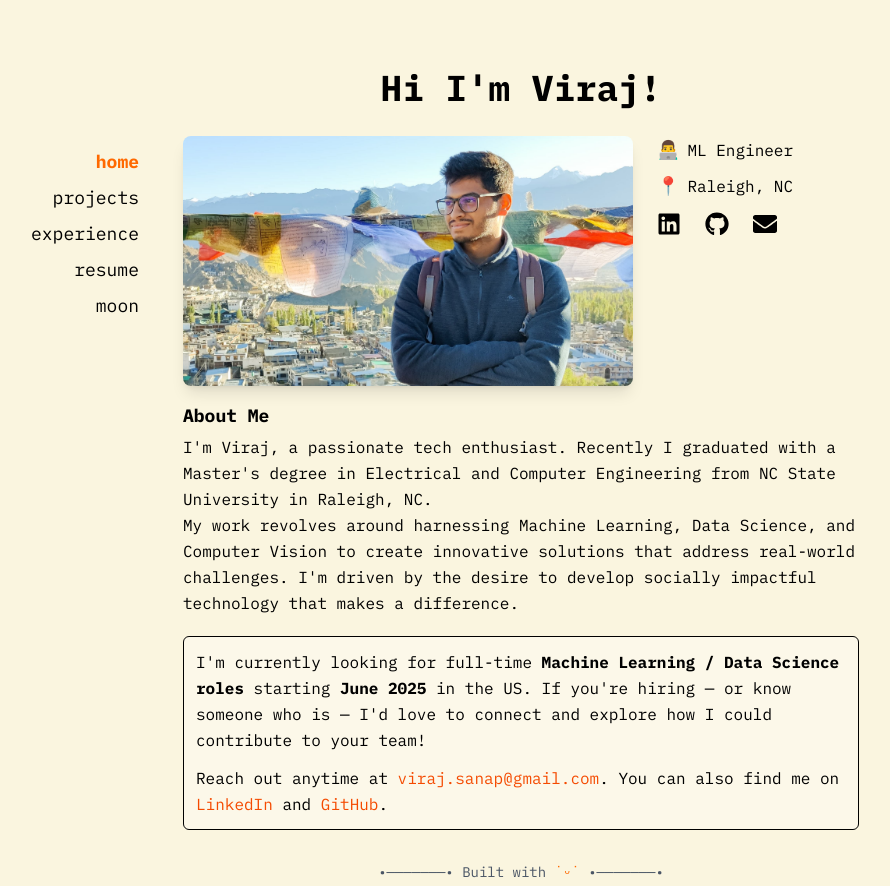
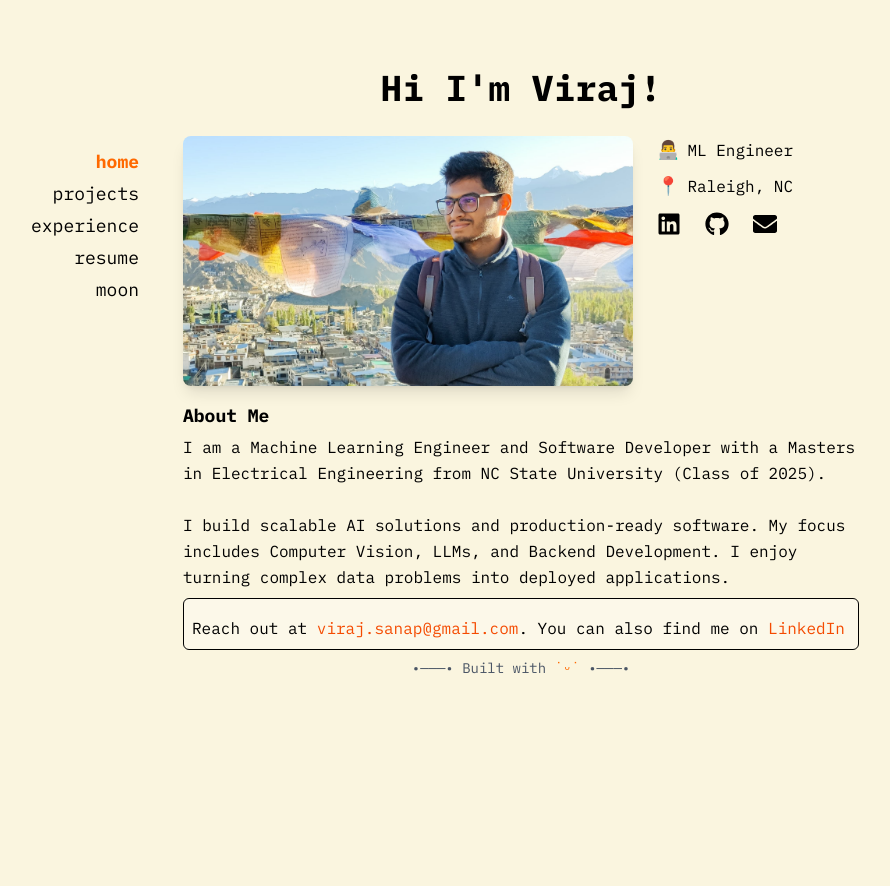
Before and after one commit to virajsanap/virajsanap.github.io, a React (Vite) app: page / in a window 1280 px wide. Shown: the whole page, without its empty margins (193-1083 px from the left). After the commit the page ends 800 px from the top, so only its background shows below. Built offline with nearby package versions, Linux system fonts and the light colour scheme.

Commit message:
fixed home page

```diff
--- a/src/AnimatedRoutes.jsx
+++ b/src/AnimatedRoutes.jsx
@@ -6,7 +6,6 @@ import Home from './Home';
 import Projects from './Projects';
 import Resume from './Resume';
 import Experience from './Experience';
-import HomeContent from './HomeContent';
 import HomeContentMobile from './HomeContentMobile';
 
 export default function AnimatedRoutes() {
--- a/src/App.css
+++ b/src/App.css
@@ -15,6 +15,7 @@ body {
 
 html {
   overflow-y: scroll;
+  overflow-x: hidden;
 }
 
 .home-header {
--- a/src/App.jsx
+++ b/src/App.jsx
@@ -3,7 +3,7 @@ import Home from './Home';
 import Projects from './Projects';
 import Resume from './Resume';
 import Experience from './Experience';
-import HomeContent from './HomeContent';
+
 import './App.css'
 import AnimatedRoutes from './AnimatedRoutes';
 
--- a/src/Home.jsx
+++ b/src/Home.jsx
@@ -22,6 +22,15 @@ function Home() {
     document.body.style.color = theme === "sun" ? "white" : "black";
   }, [theme]);
 
+  // 1. Base: Box settings for mobile. On Desktop (md), we remove border and padding.
+  const baseBoxStyle = "px-2 py-1 border rounded transition-all duration-200 text-sm sm:text-base md:border-0 md:p-0 md:text-lg";
+
+  // 2. Inactive: Hover background works on mobile. On Desktop (md), hover background is transparent.
+  const inactiveStyle = "border-gray-500/30 hover:border-orange-400 hover:bg-orange-50/10 hover:text-orange-500 md:hover:bg-transparent";
+
+  // 3. Active: Background/Border on mobile. On Desktop (md), transparent background, no shadow, just bold text.
+  const activeStyle = "bg-orange-100/20 border-orange-500 text-orange-500 font-bold shadow-sm md:bg-transparent md:shadow-none";
+
   return (
     <div className="flex flex-col justify-center w-full md:max-w-4xl mx-auto mt-[8vh] p-1">
       <div className="flex flex-col md:flex-row w-full ">
@@ -29,7 +38,7 @@ function Home() {
         {/* Sidebar */}
         <div className="w-full md:w-1/6 flex justify-center">
           <nav
-            className="w-full flex flex-row md:flex-col gap-2 text-lg
+            className="w-full flex flex-row md:flex-col gap-1 text-lg flex-wrap
                        items-center md:items-end pr-3
                        text-center md:text-right mt-4 md:mt-20"
           >
@@ -38,7 +47,7 @@ function Home() {
                 key={path}
                 to={path}
                 className={({ isActive }) =>
-                  `hover:text-orange-500 focus:outline-none ${isActive ? "font-bold text-orange-500" : ""}`
+                  `${baseBoxStyle} ${isActive ? activeStyle : inactiveStyle}`
                 }
               >
                 {title}
@@ -46,7 +55,7 @@ function Home() {
             ))}
             <button
               onClick={changeTheme}
-              className="hover:text-orange-500 focus:outline-none"
+              className={`${baseBoxStyle} ${inactiveStyle} focus:outline-none`}
             >
               {theme}
             </button>
--- a/src/HomeContent.jsx
+++ /dev/null
@@ -1,136 +0,0 @@
-import React from "react";
-import './App.css'; // Assuming App.css contains .home-header, .wave, and other necessary styles
-import me from './assets/profileimg2.jpg'; // Ensure this path is correct relative to this file or your assets setup
-// import logo from './assets/brainlogo1.png'; // Removed unused import
-import { FaGithub, FaLinkedin, FaEnvelope } from "react-icons/fa";
-
-function HomeContent() {
-  const greeting = "Hi I'm Viraj!";
-  // Replace spaces with non-breaking spaces to keep spacing intact for the wave animation
-  const greetingCharacters = Array.from(greeting).map((char, index) =>
-    char === ' ' ? '\u00A0' : char
-  );
-
-  return (
-    <>
-      <div className="h-full mx-2">
-        {/* Greeting Header */}
-        <div className="w-full flex justify-center pb-1">
-          <h1>
-            <span className="home-header wave">
-              {greetingCharacters.map((letter, index) => (
-                <span key={index} style={{ animationDelay: `${index * 0.1}s` }}>
-                  {letter}
-                </span>
-              ))}
-            </span>
-          </h1>
-        </div>
-
-        <div className="w-full flex flex-col md:flex-row items-start justify-center mt-4">
-          <div className="flex flex-col items-start">
-            {/* Profile Image + Tagline/Socials Block */}
-            <div className="flex flex-row items-center mb-4">
-              <img
-                src={me}
-                alt="Viraj Sanap" // Added a more descriptive alt text
-                className="w-[450px] h-[250px] object-cover flex-shrink-0 shadow-lg" // Added rounded-lg, shadow-lg, object-cover
-              />
-              <div className="ml-8 space-y-2 text-sm">
-                <div className="flex items-center gap-2">
-                  <span className="text-lg">👨‍💻</span>
-                  <span>ML Engineer</span>
-                </div>
-                <div className="flex items-center gap-2">
-                  <span className="text-lg">📍</span>
-                  <span>Raleigh, NC</span>
-                </div>
-                <div className="flex items-center gap-7 mt-3">
-                  <a
-                    href="https://www.linkedin.com/in/virajsanap14/"
-                    target="_blank"
-                    rel="noopener noreferrer"
-                    aria-label="LinkedIn Profile" // Added aria-label for accessibility
-                    className="text-2xl hover:text-orange-500 transition-colors"
-                  >
-                    <FaLinkedin />
-                  </a>
-                  <a
-                    href="https://github.com/virajsanap"
-                    target="_blank"
-                    rel="noopener noreferrer"
-                    aria-label="GitHub Profile" // Added aria-label
-                    className="text-2xl hover:text-orange-500 transition-colors"
-                  >
-                    <FaGithub />
-                  </a>
-                  <a
-                    href="mailto:viraj.sanap@gmail.com"
-                    target="_blank"
-                    rel="noopener noreferrer"
-                    aria-label="Email Viraj" // Added aria-label
-                    className="text-2xl hover:text-orange-500 transition-colors"
-                  >
-                    <FaEnvelope />
-                  </a>
-                </div>
-              </div>
-            </div>
-
-            {/* About Me Text Block */}
-            <div className="text-left max-w-4xl">
-              <p>
-                <b className="block mb-1">About Me</b>
-                I'm Viraj, a passionate tech enthusiast. Recently I graduated with a Master's degree in Electrical and Computer Engineering from NC State University in Raleigh, NC.<br />
-                My work revolves around harnessing Machine Learning, Data Science, and Computer Vision to create innovative solutions that address real-world challenges. I'm driven by the desire to develop socially impactful technology that makes a difference.
-              </p>
-
-              {/* Job Search Information Box */}
-              <div className="border border-solid p-1 mt-6">
-                <p>
-                  I'm currently looking for full-time <b>Machine Learning / Data Science roles</b> starting <b>June 2025</b> in the US.
-                  If you're hiring — or know someone who is — I'd love to connect and explore how I could contribute to your team!
-                </p>
-                <p>
-                  Reach out anytime at&nbsp;
-                  <a
-                    href="mailto:viraj.sanap@gmail.com"
-                    className="text-orange-600 hover:underline"
-                  >
-                    viraj.sanap@gmail.com
-                  </a>
-                  . You can also find me on&nbsp;
-                  <a
-                    href="https://www.linkedin.com/in/virajsanap14/"
-                    className="text-orange-600 hover:underline"
-                    target="_blank"
-                    rel="noopener noreferrer"
-                  >
-                    LinkedIn
-                  </a>
-                  &nbsp;and&nbsp;
-                  <a
-                    href="https://github.com/virajsanap"
-                    className="text-orange-600 hover:underline"
-                    target="_blank"
-                    rel="noopener noreferrer"
-                  >
-                    GitHub
-                  </a>
-                  .
-                </p>
-              </div>
-            </div>
-          </div>
-        </div>
-
-        {/* Footer */}
-        <div className="w-full text-center mt-4 text-sm text-gray-600 dark:text-gray-400">
-          •───────• Built with <a href="https://github.com/virajsanap/virajsanap.github.io" className="text-orange-500 hover:underline">˙ᵕ˙</a> •───────•
-        </div>
-      </div>
-    </>
-  );
-}
-
-export default HomeContent;
--- a/src/HomeContentMobile.jsx
+++ b/src/HomeContentMobile.jsx
@@ -10,7 +10,7 @@ function HomeContentMobile() {
   );
 
   return (
-    <div className="h-full overflow-x-hidden px-3 sm:px-4 lg:px-8 max-w-full mx-auto">
+    <div className="w-full h-full overflow-x-hidden px-2 sm:px-4 lg:px-8 max-w-full mx-auto mt-2 md:mt-0">
       {/* Greeting Header */}
       <div className="w-full flex justify-center pb-1">
         <h1 className="text-2xl sm:text-3xl md:text-4xl font-semibold text-center">
@@ -80,31 +80,26 @@ function HomeContentMobile() {
           {/* About Section */}
           <div className="text-left w-full mt-4 min-w-0">
             <p className="text-sm sm:text-base leading-relaxed">
-              <b className="block mb-1 text-base sm:text-lg">About Me</b>
-              I'm Viraj, a passionate tech enthusiast. Recently I graduated with a Master's degree in Electrical and Computer Engineering from NC State University in Raleigh, NC.
-              <br />
-              My work revolves around harnessing Machine Learning, Data Science, and Computer Vision to create innovative solutions that address real-world challenges. I'm driven by the desire to develop socially impactful technology that makes a difference.
+              <b className="block mb-1 text-base sm:text-lg">About Me <br/></b>
+              I am a Machine Learning Engineer and Software Developer with a Masters in Electrical Engineering from NC State University (Class of 2025).
+              <br/>
+              <br/>
+              I build scalable AI solutions and production-ready software. My focus includes Computer Vision, LLMs, and Backend Development. I enjoy turning complex data problems into deployed applications.
             </p>
 
             {/* Job Search Info Box */}
-            <div className="border border-solid p-3 mt-5 rounded-md bg-white/30 dark:bg-transparent min-w-0">
-              <p className="text-sm sm:text-base leading-relaxed">
-                I'm currently looking for full-time <b>Machine Learning / Data Science roles</b> starting <b>June 2025</b> in the US. If you're hiring — or know someone who is — I'd love to connect and explore how I could contribute to your team!
-              </p>
-              <p className="mt-3 text-sm sm:text-base leading-relaxed">
-                Reach out anytime at{" "}
+            <div className="border border-solid p-2 mt-2 rounded-md bg-white/30 dark:bg-transparent min-w-0">
+              {/* <p className="text-sm sm:text-base leading-relaxed">
+                I am currently looking for full-time roles in <b> Software Engineering & Machine Learning/ Data Science</b>
+              </p> */}
+              <p className="mt-2 text-sm sm:text-base leading-relaxed">
+                Reach out at{" "}
                 <a href="mailto:viraj.sanap@gmail.com" className="text-orange-600 hover:underline">
                   viraj.sanap@gmail.com
+                </a>. You can also find me on{" "}
+                <a href="https://www.linkedin.com/in/virajsanap14/" className="text-orange-600 hover:underline" target="_blank" rel="noopener noreferrer">
+                   LinkedIn
                 </a>
-                . You can also find me on{" "}
-                <a href="https://www.linkedin.com/in/virajsanap14/" className="text-orange-600 hover:underline" target="_blank" rel="noopener noreferrer">
-                  LinkedIn
-                </a>{" "}
-                and{" "}
-                <a href="https://github.com/virajsanap" className="text-orange-600 hover:underline" target="_blank" rel="noopener noreferrer">
-                  GitHub
-                </a>
-                .
               </p>
             </div>
           </div>
@@ -112,10 +107,10 @@ function HomeContentMobile() {
       </div>
 
       {/* Footer */}
-      <div className="w-full text-center mt-8 text-xs sm:text-sm text-gray-600 dark:text-gray-400">
-        •───────• Built with{" "}
+      <div className="w-full text-center mt-2 text-xs sm:text-sm text-gray-600 dark:text-gray-400">
+        •───• Built with{" "}
         <a href="https://github.com/virajsanap/virajsanap.github.io" className="text-orange-500 hover:underline">˙ᵕ˙</a>{" "}
-        •───────•
+        •───•
       </div>
     </div>
   );
```
